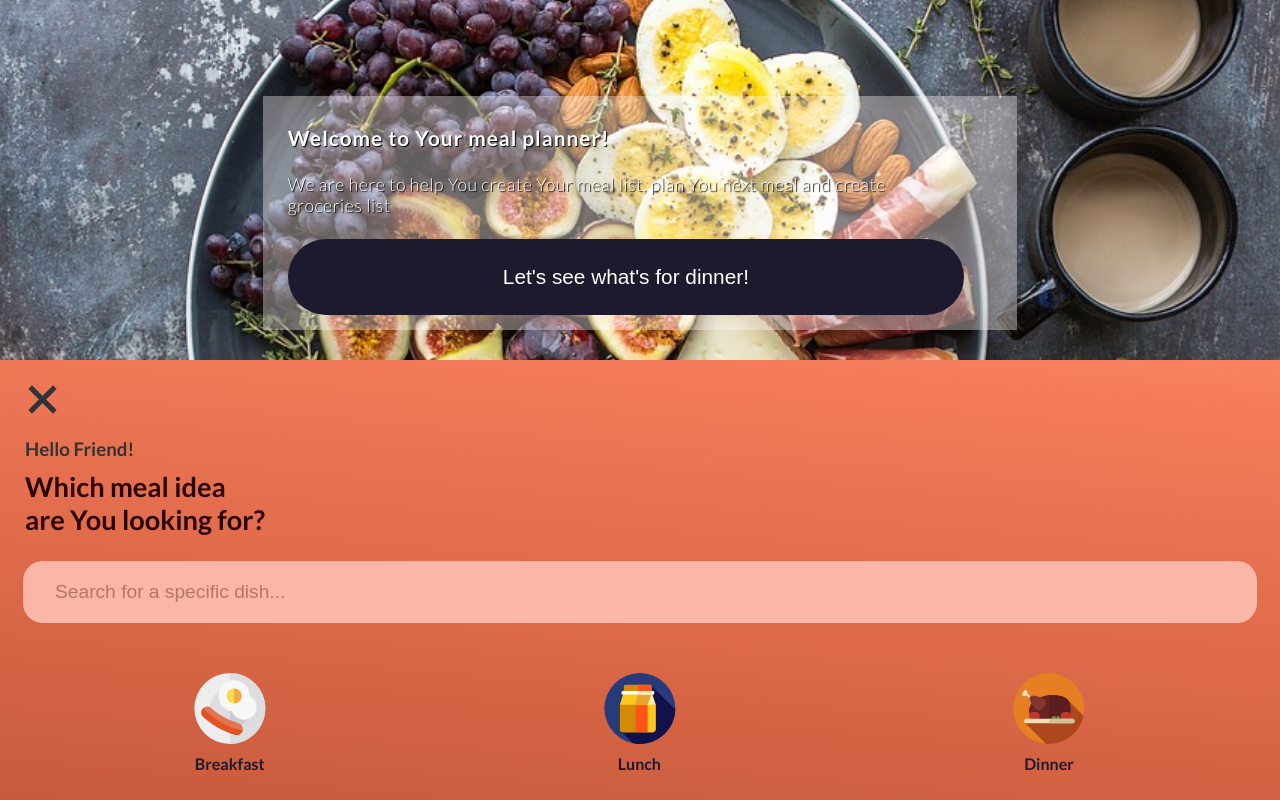
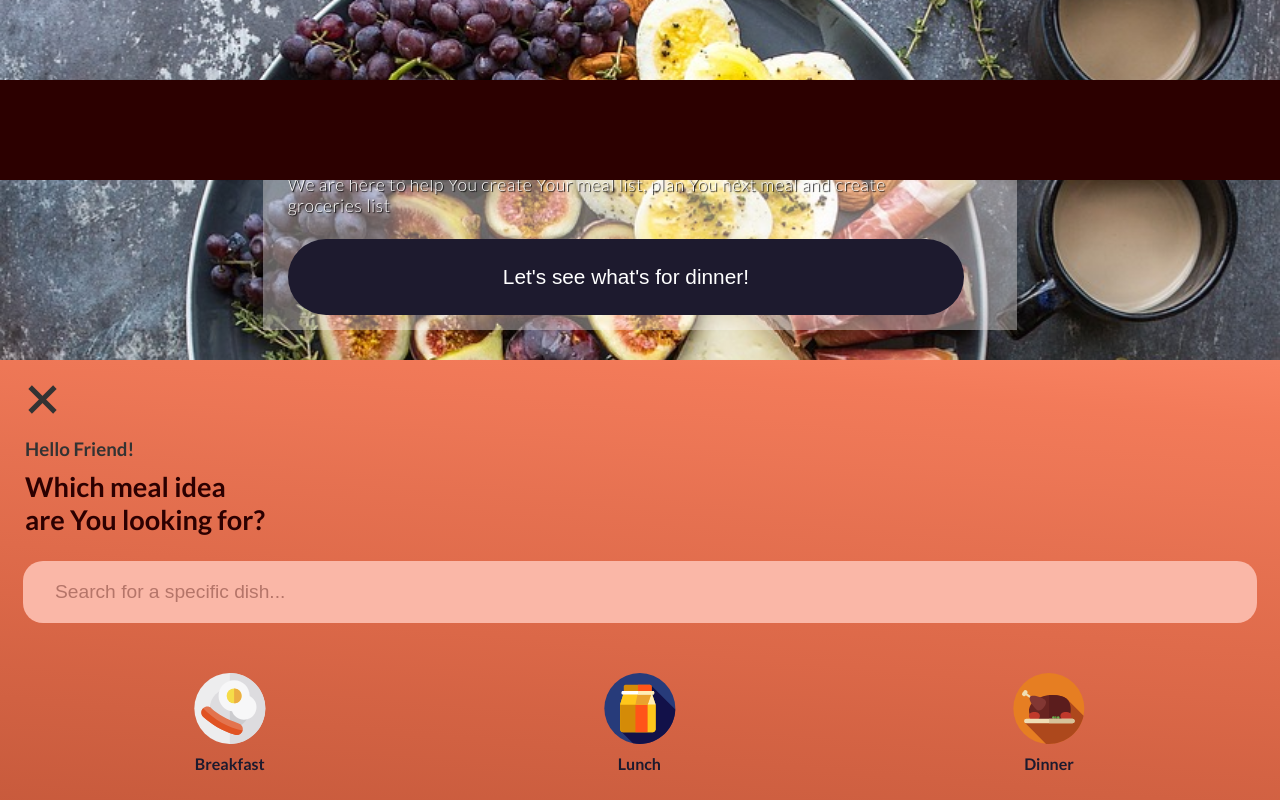
Before and after one commit to Patka879/meal-app, a React (Create React App) app: page / in a window 1280 px wide. Both pictures are taken after a click on the element 640 px from the left and 399 px from the top of the page. Built offline with nearby package versions, Linux system fonts and the light colour scheme; a web font is replaced by a local one.

Commit message:
toggle hidden style of dropdown menu added

```diff
--- a/src/Components/DropdwnMenu.js
+++ b/src/Components/DropdwnMenu.js
@@ -1,6 +1,6 @@
 export default function DropdwnMenu() {
     return(
-        <div className='dropdwn-menu'>
+        <div className='dropdwn-menu' id='dropdwn-menu'>
         </div>
     )
 }
--- a/src/Components/MealOptions.js
+++ b/src/Components/MealOptions.js
@@ -1,9 +1,12 @@
 import {Breakfast, Lunch, Dinner, Snack, Sweets, Soups, RandomMeal} from '../images/index'
+import DropdwnMenu from './DropdwnMenu';
 import MealOfTheDay from './MealOfTheDay';
 
 function toggleChange() {
     const burgerBtn = document.getElementById('burger-btn')
+    const dropdwnMenu = document.getElementById('dropdwn-menu')
     burgerBtn.classList.toggle("change");
+    dropdwnMenu.classList.toggle('hidden')
 }
 
 export default function MealOptions() {
@@ -14,6 +17,7 @@ export default function MealOptions() {
                 <div class="bar2"></div>
                 <div class="bar3"></div>
             </div>
+            <DropdwnMenu />
             <h3 className='option-hello-msg'>Hello Friend!</h3>
             <h1 className='option-header'>Which meal idea <br></br> are You looking for?</h1>
             <input
--- a/src/style.css
+++ b/src/style.css
@@ -133,6 +133,20 @@ button:hover {
   transform: translate(0, -11px) rotate(45deg);
 }
 
+.dropdwn-menu {
+  position: absolute;
+    top: 80px;
+    left: 0;
+  width: 100%;
+  height: 100px;
+  background-color: #2c0000;
+  display: none;
+}
+
+.hidden {
+  display: block;
+}
+
 .option-hello-msg {
   text-align: left;
   width: 100%;
```
